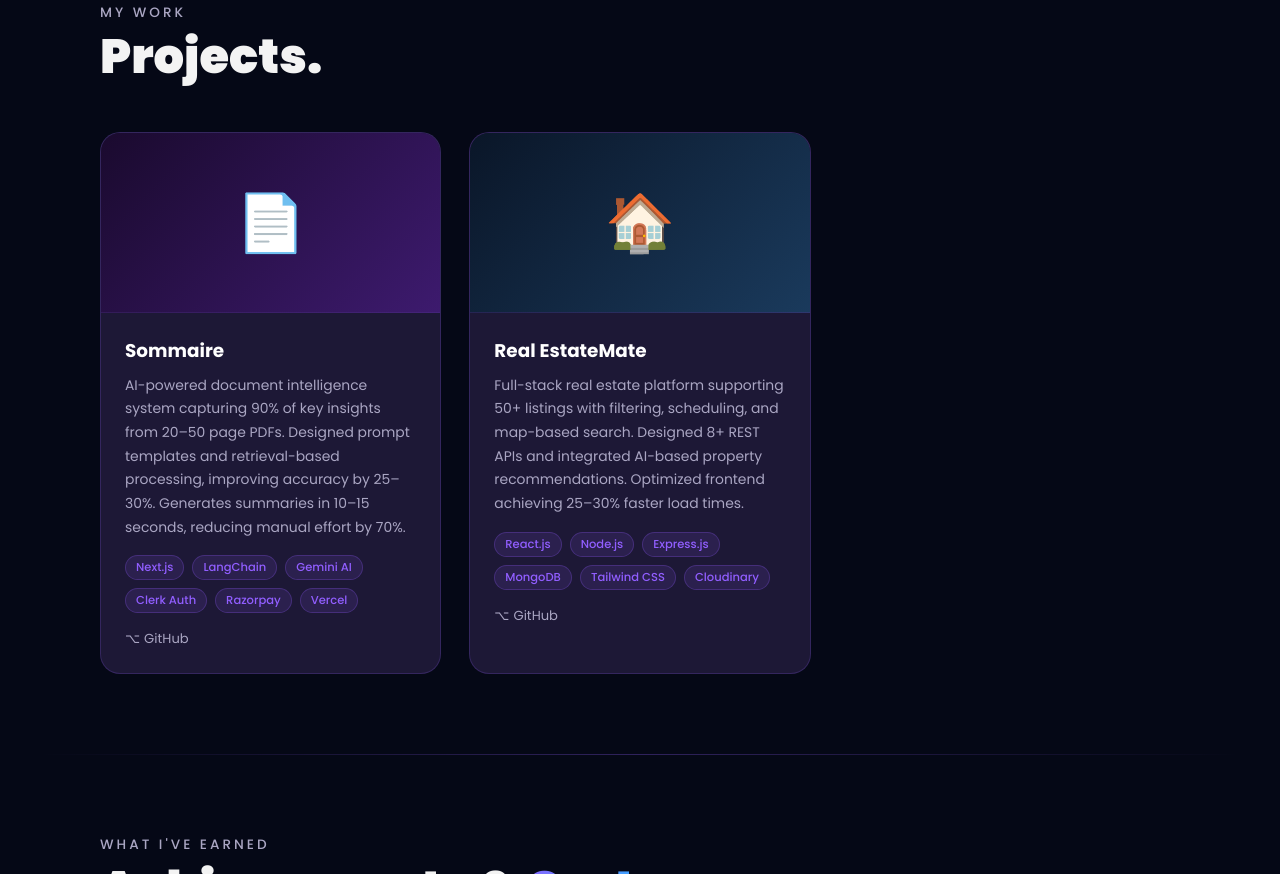
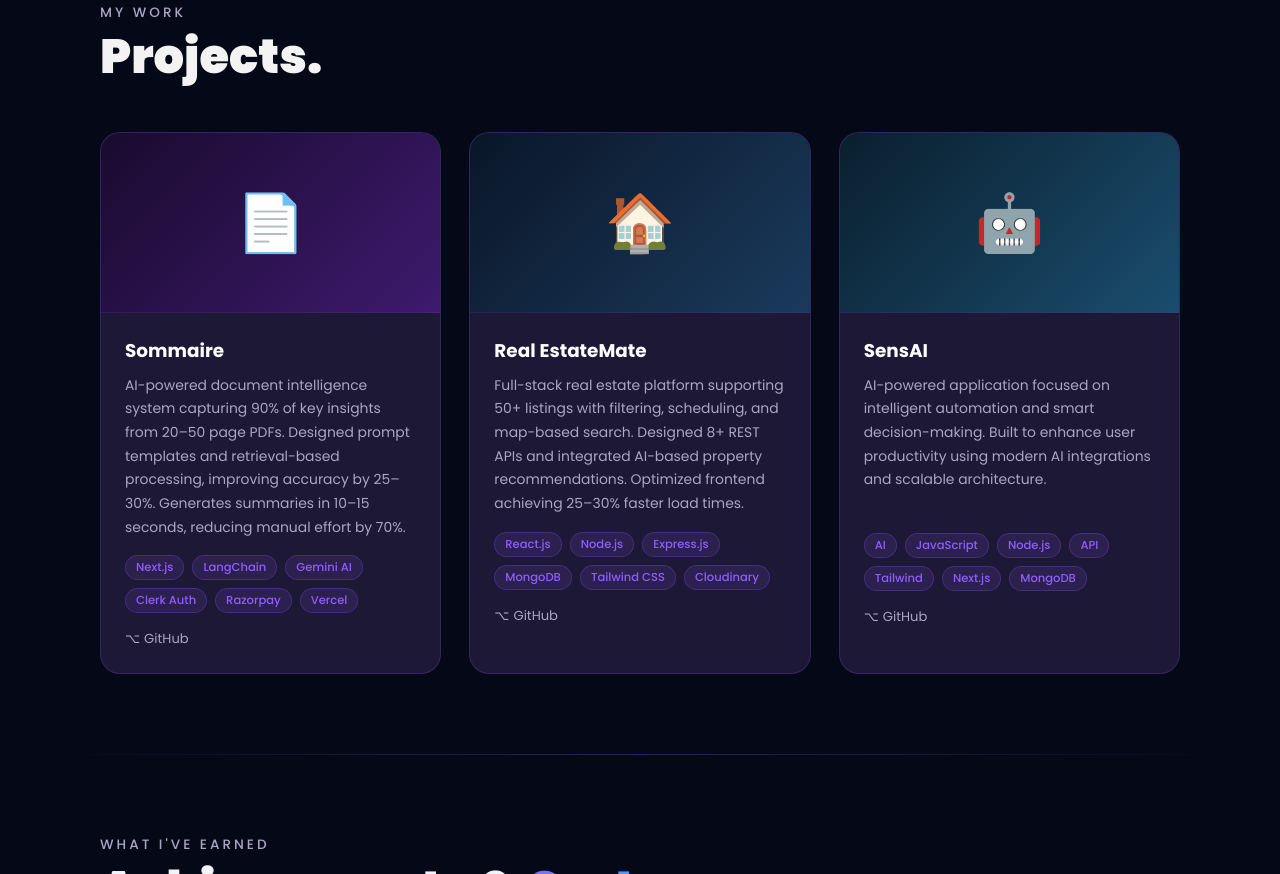
Before and after one commit to ishankdeshwal/PortfolioWebsite, a plain HTML site: page index.html in a window 1280 px wide. Shown: the part 2973-3847 px from the top of the page. Drawn offline with nearby package versions, Linux system fonts and the light colour scheme.

Commit message:
projects

```diff
--- a/index.html
+++ b/index.html
@@ -1001,7 +1001,7 @@
         <ul class="timeline-points">
           <li>Designed and developed 10+ REST APIs and backend services for scalable full-stack applications.</li>
           <li>Contributed to feature development across 10+ modules, improving system performance by 20–25%.</li>
-          <li>Resolved an average of 3–5 bugs per week, improving application stability and user experience.</li>
+          <li>Resolved an average of 3–6 bugs per week, improving application stability and user experience.</li>
           <li>Assisted in debugging, testing, and code reviews to reduce recurring issues across releases.</li>
         </ul>
       </div>
@@ -1086,7 +1086,33 @@
         </div>
       </div>
     </div>
-
+<div class="project-card">
+  <div class="project-img" style="background: linear-gradient(135deg,#0a1f2e,#1a4d6e);">
+    <span style="font-size:3.5rem">🤖</span>
+  </div>
+  <div class="project-body">
+    <div class="project-name">SensAI</div>
+    <div class="project-desc">
+      AI-powered application focused on intelligent automation and smart decision-making.
+      Built to enhance user productivity using modern AI integrations and scalable architecture.
+    </div>
+    <br>
+    <div class="project-tags">
+      <span class="project-tag">AI</span>
+      <span class="project-tag">JavaScript</span>
+      <span class="project-tag">Node.js</span>
+      <span class="project-tag">API</span>
+      <span class="project-tag">Tailwind</span>
+      <span class="project-tag">Next.js</span>
+      <span class="project-tag">MongoDB</span>
+    </div>
+    <div class="project-links">
+      <a href="https://github.com/ishankdeshwal/sensai" target="_blank">
+        <span>⌥</span> GitHub
+      </a>
+    </div>
+  </div>
+</div>
   </div>
 </section>
 
```
